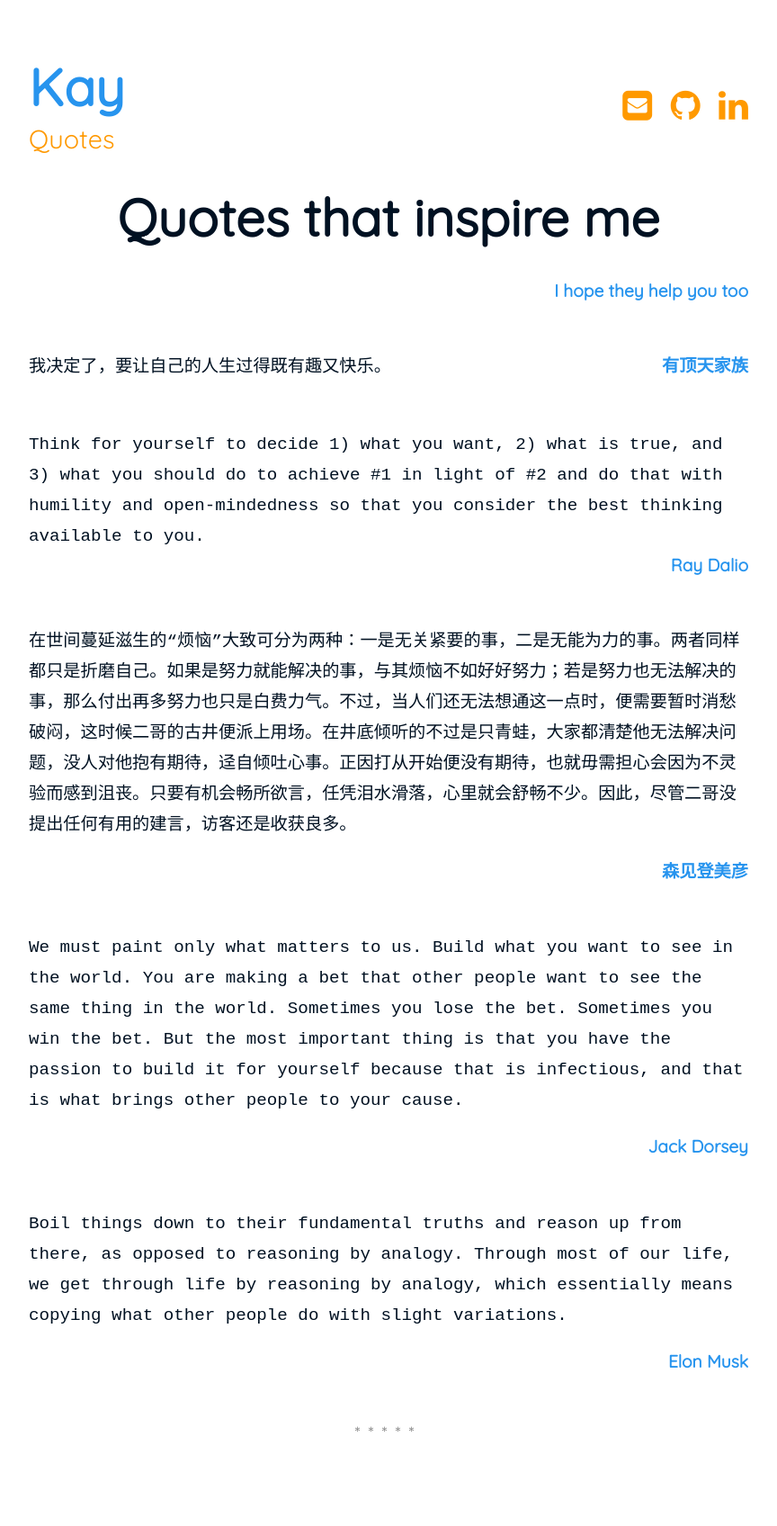
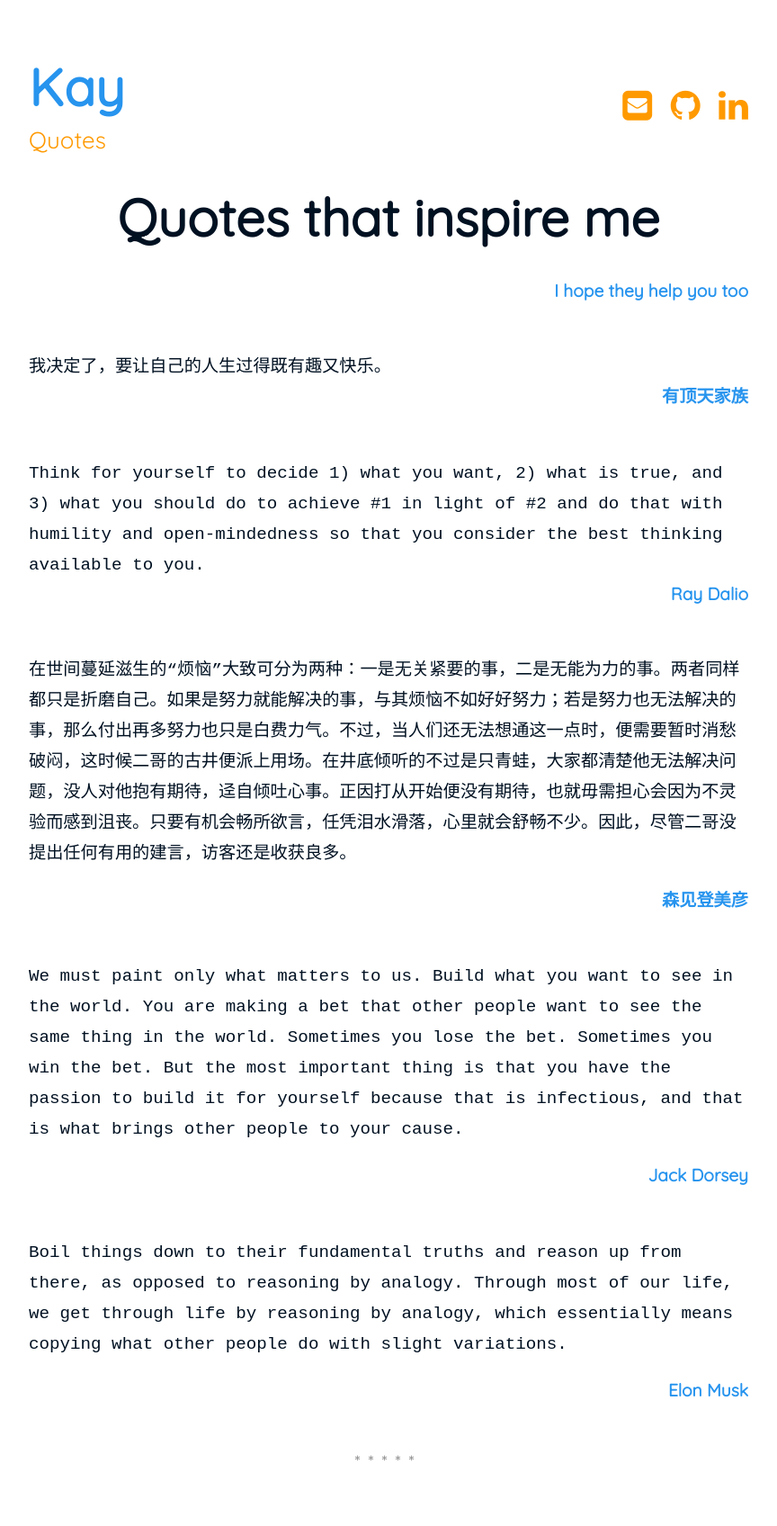
Before and after one commit to xkay/xkay.github.io, a Jekyll site: the page built from docs/quotes.md, in a window 1280 px wide. Shown: the whole page at 90% size, without its empty margins (208-1072 px from the left). Built offline with Jekyll 4.4.1, drawn with Linux system fonts in a browser that asks for light colours; before the commit the page ends 1664 px from its top, so only the background shows below that.

Commit message:
UI tweaks

````diff
--- a/docs/assets/css/main.css
+++ b/docs/assets/css/main.css
@@ -76,6 +76,7 @@
       margin-right: 0px; }
 
   .menu__entry a {
+    font-size: 90%;
     font-weight: 400; }
 
   .social-links {
--- a/docs/quotes.md
+++ b/docs/quotes.md
@@ -9,6 +9,7 @@ subtitle: ""
 <br><br>
 
 ```我决定了，要让自己的人生过得既有趣又快乐。```
+<br>
 <span style="float: right; "><strong>有顶天家族</strong> </span>
 <br><br>
 
````
